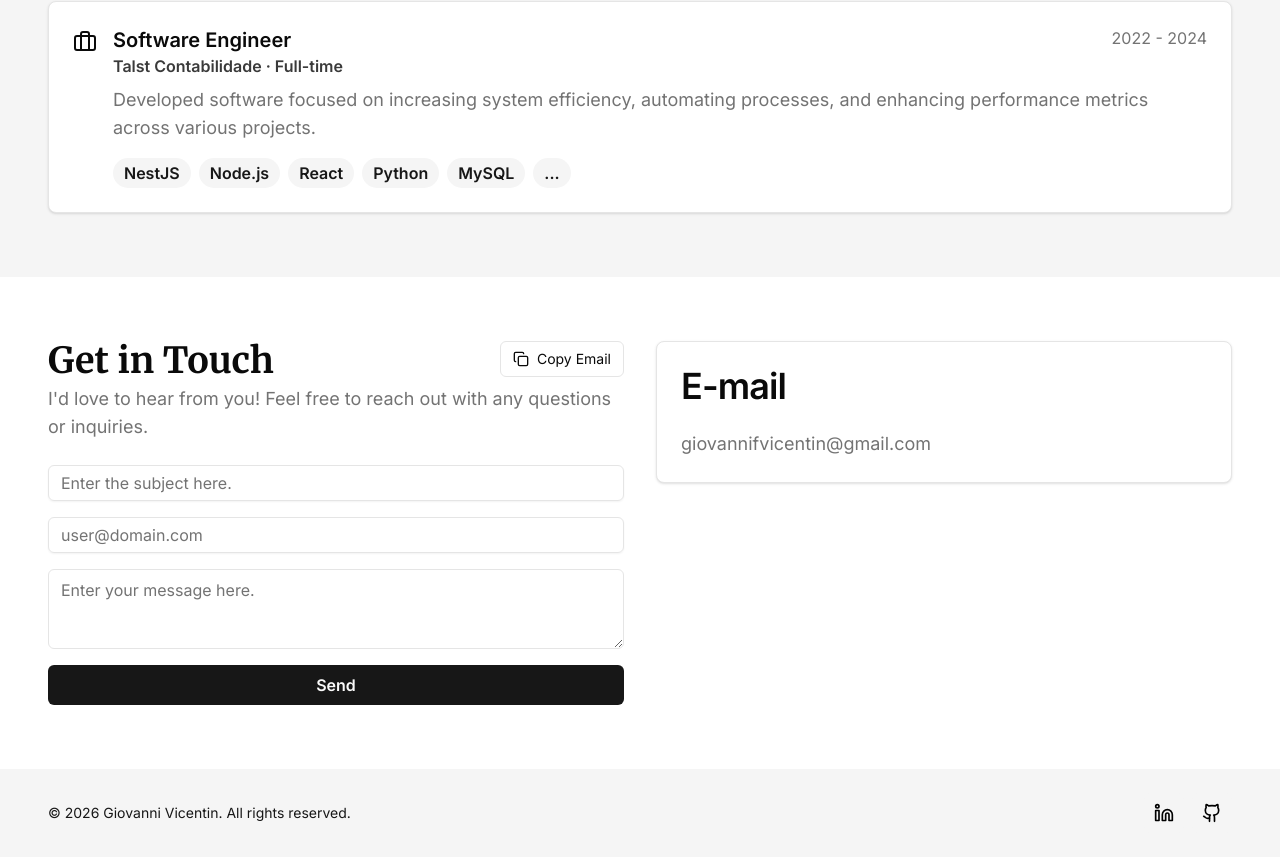
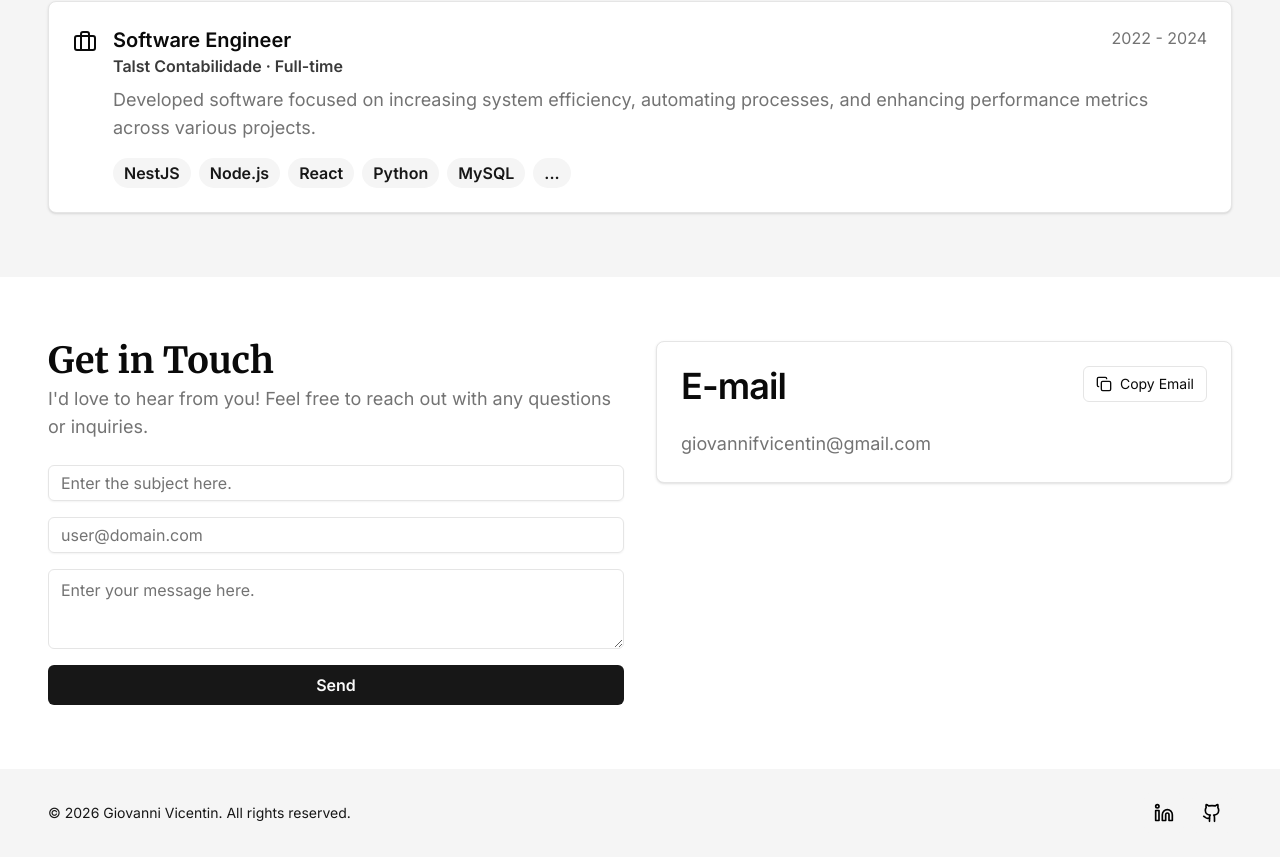
Before and after one commit to giovannivicentin/giovannivicentin.com, a Next.js app: page /en in a window 1280 px wide. Shown: the part 2817-3674 px from the top of the page. Built offline with nearby package versions, Linux system fonts and the light colour scheme.

Commit message:
feat: refactor Contact component layout to integrate CopyEmailButton for improved email functionality

```diff
--- a/src/components/contact.tsx
+++ b/src/components/contact.tsx
@@ -22,19 +22,11 @@ export function Contact() {
     >
       <div className="grid gap-8 md:grid-cols-2">
         <div>
-          <div className="flex items-start justify-between gap-4">
           <h2
             className={`${merriweather.variable} 3xl:text-5xl 4xl:text-6xl font-serif text-3xl font-semibold text-pretty md:text-4xl`}
           >
             {t('title')}
           </h2>
-            <CopyEmailButton
-              email={t('myEmail')}
-              copyLabel={t('copyEmail')}
-              copiedLabel={t('emailCopied')}
-              errorLabel={t('copyError')}
-            />
-          </div>
           <p className="text-muted-foreground 3xl:text-xl 4xl:text-2xl mt-1 font-sans text-base font-medium md:text-lg">
             {t('description')}
           </p>
@@ -55,9 +47,17 @@ export function Contact() {
         <div className="flex flex-col gap-4">
           <Card className="shadow-sm">
             <CardHeader>
+              <div className="flex items-start justify-between gap-4">
                 <CardTitle className="3xl:text-5xl 4xl:text-6xl font-sans text-3xl font-semibold md:text-4xl">
                   {t('email')}
                 </CardTitle>
+                <CopyEmailButton
+                  email={t('myEmail')}
+                  copyLabel={t('copyEmail')}
+                  copiedLabel={t('emailCopied')}
+                  errorLabel={t('copyError')}
+                />
+              </div>
             </CardHeader>
             <CardContent>
               <p className="text-muted-foreground 3xl:text-xl 4xl:text-2xl font-sans text-base font-medium md:text-lg">
```
Lines whose indentation alone changed are shown as unchanged.
